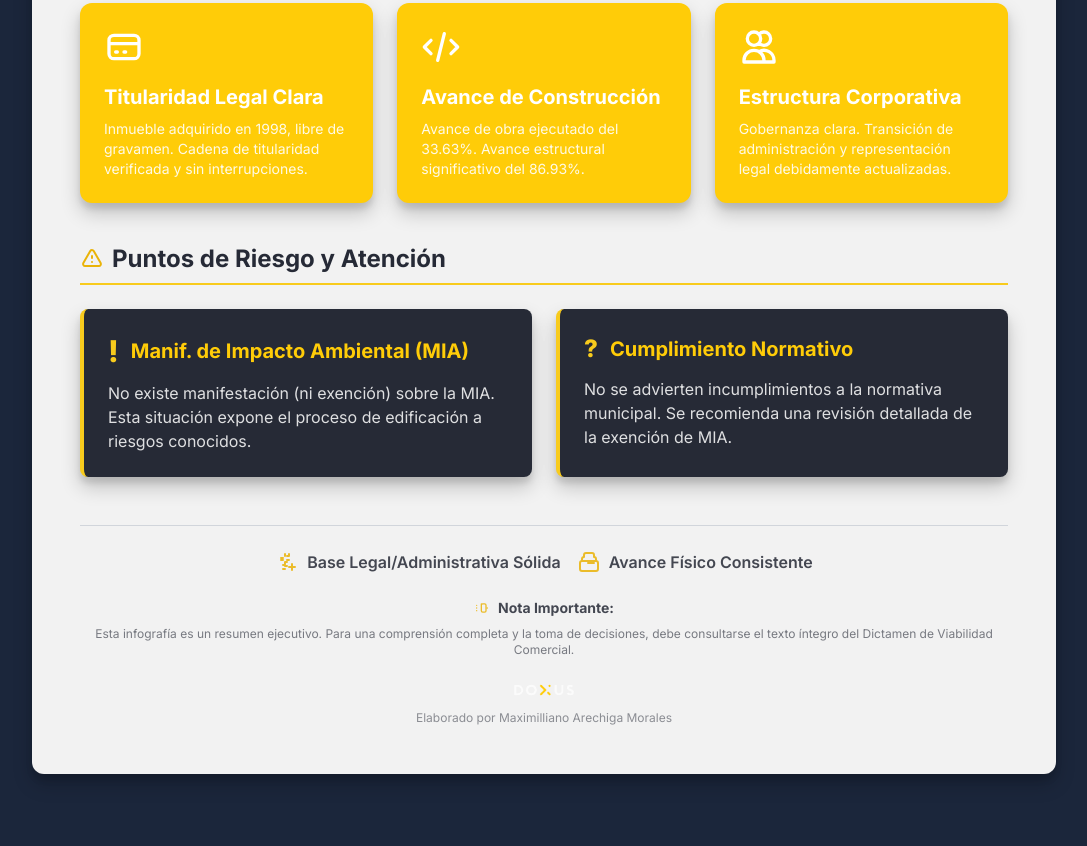
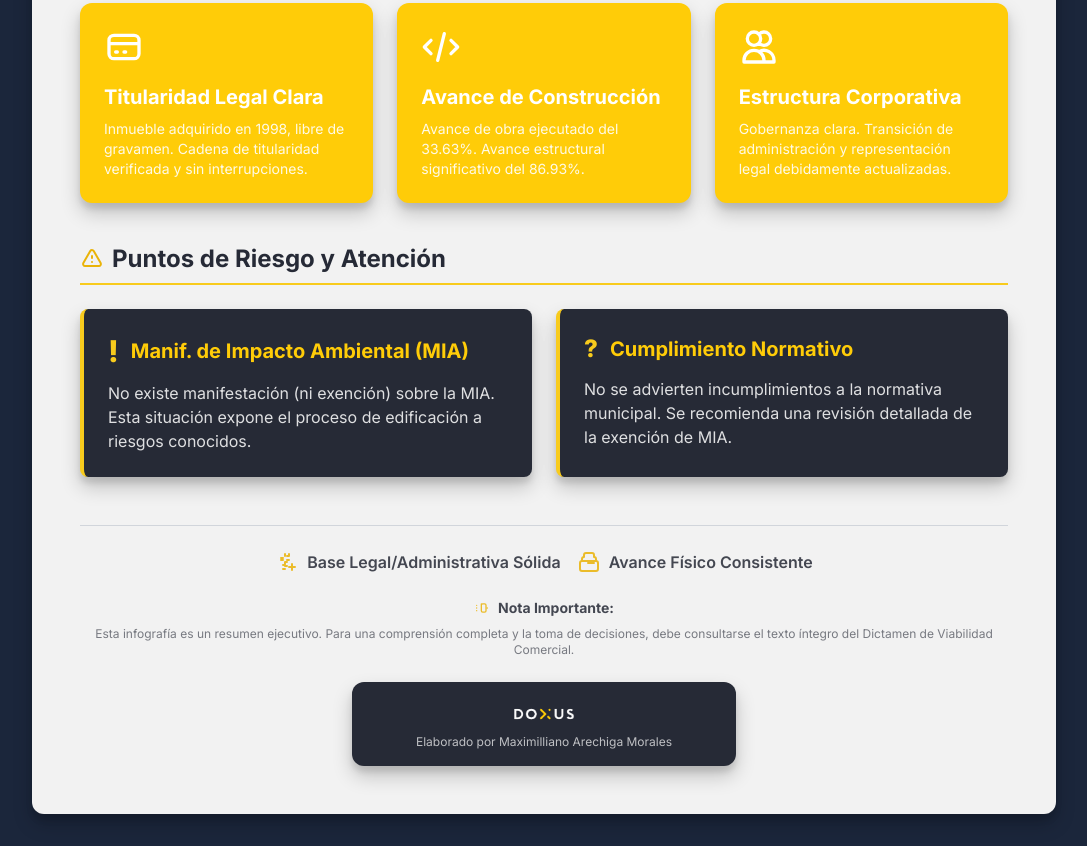
Before and after one commit to marechiga-lab/Ficha_Alyoca_quartier, a plain HTML site: page index.html in a window 1280 px wide. Shown: the part 527-1373 px from the top of the page, without its empty margins (96-1183 px from the left). Before the commit the page ends 1333 px from the top, so only its background shows below. Drawn offline with nearby package versions, Linux system fonts and the light colour scheme.

Commit message:
Revamp logo and attribution layout with dark card
Updated logo and attribution section to use a dark card background.

```diff
--- a/index.html
+++ b/index.html
@@ -187,15 +187,17 @@
             </p>
             <!-- FIN NOTA -->
 
-            <!-- ESPACIO PARA LOGO Y ATRIBUCIÓN -->
-            <div class="mt-4 flex flex-col items-center justify-center">
+            <!-- ESPACIO PARA LOGO Y ATRIBUCIÓN - AHORA EN TARJETA OSCURA -->
+            <div class="dark-card-bg p-4 mt-6 rounded-xl card-shadow mx-auto w-full max-w-sm">
+                <div class="flex flex-col items-center justify-center">
                     <!-- LOGO DE DOXUS -->
                     <img src="doxus-logo.png"
                          alt="Logo de DOXUS"
                          class="h-8 mb-1"
                          onerror="this.onerror=null; this.src='https://placehold.co/120x30/262a36/ffcc08?text=DOXUS';">
                     <!-- Texto de atribución, manteniendo el nombre del elaborador -->
-                <p class="text-xs main-text opacity-50">Elaborado por Maximilliano Arechiga Morales</p>
+                    <p class="text-xs dark-card-content-text opacity-70">Elaborado por Maximilliano Arechiga Morales</p>
+                </div>
             </div>
         </footer>
 
```
Lines whose indentation alone changed are shown as unchanged.
